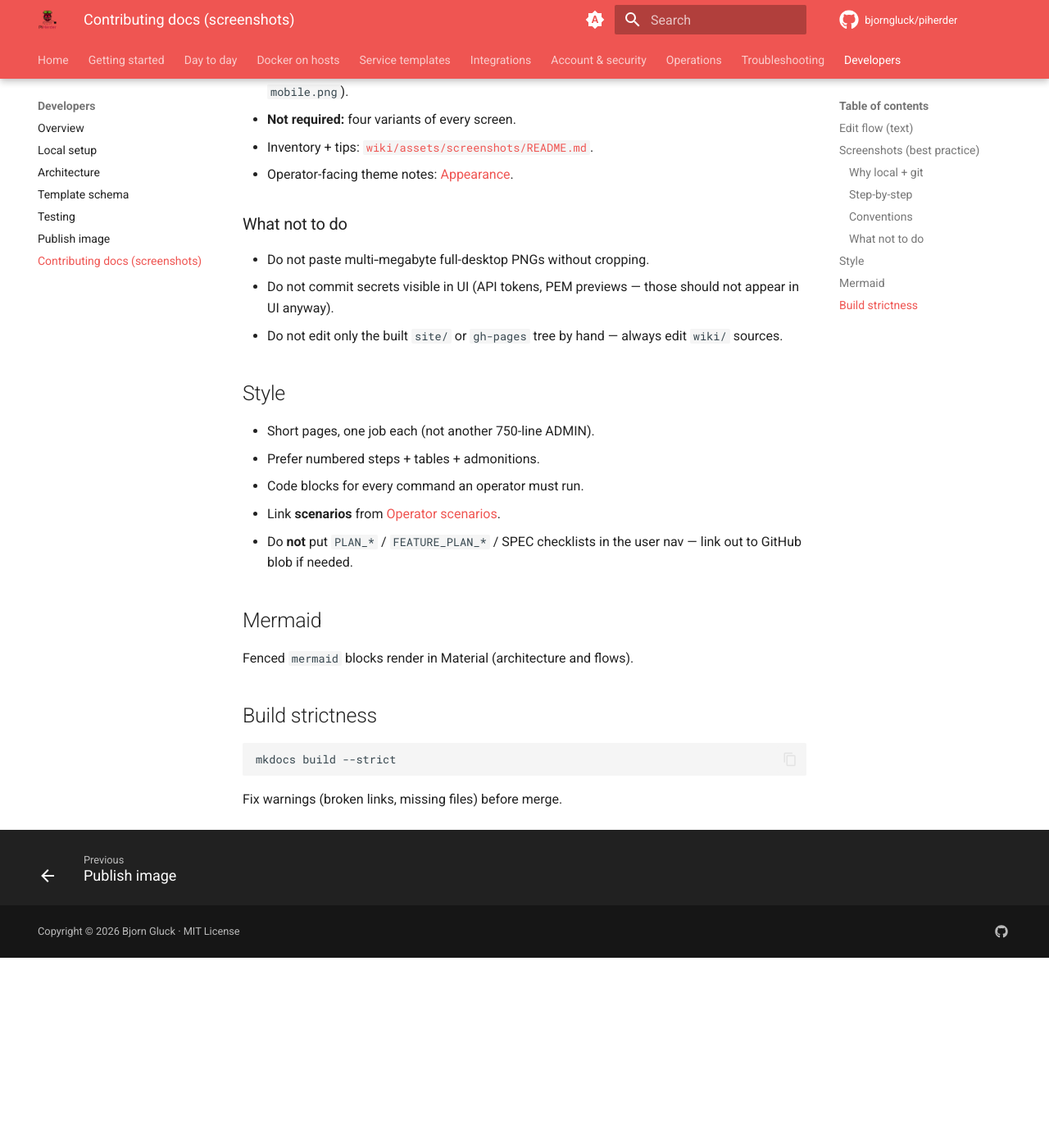
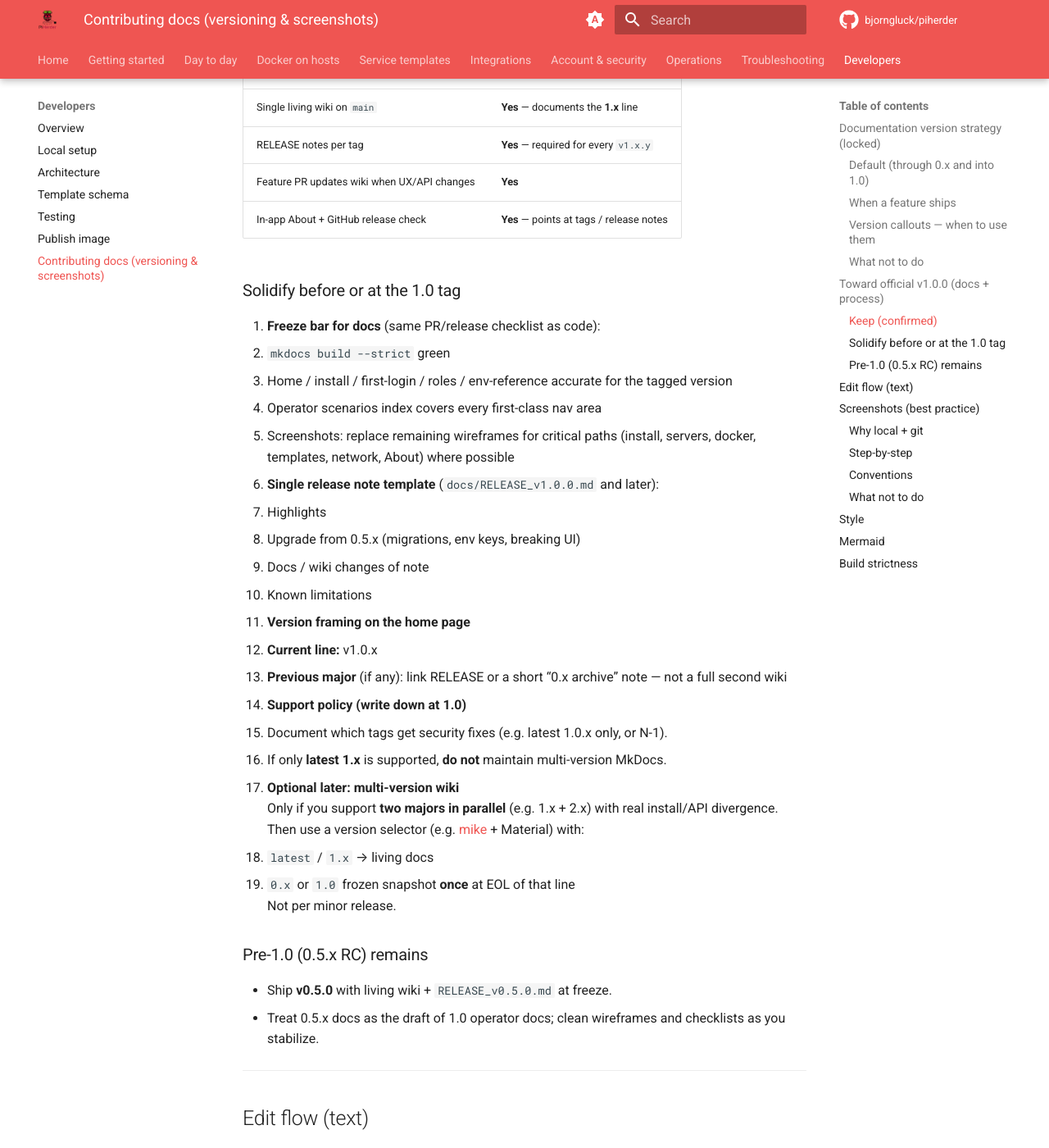
Before and after one commit to bjorngluck/piherder, an MkDocs documentation site: the page built from wiki/developers/contributing-docs.md, in a window 1280 px wide and 1400 px high, scrolled down 1987 px. Shown: the whole window at 82% size. Built offline with MkDocs 1.6.1 and Material for MkDocs 9.7.7, drawn with Linux system fonts in a browser that asks for light colours; comment, search, counter and statistics services are not loaded; before the commit the page ends 3155 px from its top, so only the background shows below that; some of the changed text lies outside the part shown.

Commit message:
docs: solidify living-wiki version strategy and v1.0 docs freeze
Document single operator wiki + RELEASE notes, version callouts, and the
path to multi-version docs only if parallel majors need support. Link from
CONTRIBUTING and PLAN.

````diff
--- a/mkdocs.yml
+++ b/mkdocs.yml
@@ -196,4 +196,4 @@
       - Template schema: developers/templates-schema.md
       - Testing: developers/testing.md
       - Publish image: developers/publish-image.md
-      - Contributing docs (screenshots): developers/contributing-docs.md
+      - Contributing docs (versioning & screenshots): developers/contributing-docs.md
--- a/wiki/developers/contributing-docs.md
+++ b/wiki/developers/contributing-docs.md
@@ -1,6 +1,102 @@
 # Contributing to this wiki
 
 Docs are **Markdown in git** under `wiki/`, built with **MkDocs Material**, published to **GitHub Pages**.
+
+Repo-level contributor rules: [CONTRIBUTING.md](https://github.com/bjorngluck/piherder/blob/main/CONTRIBUTING.md).
+
+## Documentation version strategy (locked)
+
+### Default (through 0.x and into 1.0)
+
+| Layer | Role |
+|-------|------|
+| **`wiki/` → github.io** | **How it works now** — single living operator guide for the current line |
+| **`docs/RELEASE_vX.Y.Z.md`** | **What changed in this version** — upgrade notes, features, breaking changes |
+| **GitHub Releases** | Same narrative as RELEASE notes + tags (in-app About / update banner link here) |
+| **`docs/PLAN_*` · `FEATURE_PLAN_*` · SPEC** | Maintainer planning only — **not** in operator nav |
+
+**Do not** create a separate full wiki tree per minor/patch (no `wiki-v0.5/`, `wiki-v0.6/` forks).
+
+### When a feature ships
+
+1. **Update the existing page** (or add one page if the topic is new).
+2. Prefer the same PR (or same release branch) as the code.
+3. If behaviour depends on version, add a short callout on the **section**, not a whole parallel site:
+
+   ```markdown
+   !!! note "Availability"
+       Available from **v0.5.0**. Older tags lack this UI.
+   ```
+
+4. Put the release story in **`docs/RELEASE_vX.Y.Z.md`** (created at freeze / tag).
+5. Bump in-app version constants when tagging (`app/version_info.py`, `pyproject.toml`) so About + update checks stay honest.
+
+### Version callouts — when to use them
+
+| Situation | What to write |
+|-----------|----------------|
+| New capability | *Requires PiHerder ≥ **vX.Y.Z**.* |
+| Behaviour change | Short *Before / after* or *Upgrade note* |
+| Breaking change | RELEASE notes **and** an admonition on the page operators will hit |
+| Env flag / optional | Env reference + one line on the feature page |
+| Entire major line still supported | Only then consider multi-version docs (see **v1.0** below) |
+
+### What not to do
+
+- Do not leave operator docs describing removed defaults (e.g. seeded admin) without a release note.
+- Do not dump full `PLAN_*` / SPEC checklists into the user-facing wiki.
+- Do not hand-edit built `site/` or `gh-pages` — always edit `wiki/` sources.
+
+---
+
+## Toward official **v1.0.0** (docs + process)
+
+Goal for **1.0.0**: operators can install, run day-to-day fleet ops, and upgrade with **one clear story** — not a maze of versioned sites.
+
+### Keep (confirmed)
+
+| Practice | At 1.0 |
+|----------|--------|
+| Single living wiki on `main` | **Yes** — documents the **1.x** line |
+| RELEASE notes per tag | **Yes** — required for every `v1.x.y` |
+| Feature PR updates wiki when UX/API changes | **Yes** |
+| In-app About + GitHub release check | **Yes** — points at tags / release notes |
+
+### Solidify before or at the 1.0 tag
+
+1. **Freeze bar for docs** (same PR/release checklist as code):
+   - `mkdocs build --strict` green
+   - Home / install / first-login / roles / env-reference accurate for the tagged version
+   - Operator scenarios index covers every first-class nav area
+   - Screenshots: replace remaining wireframes for critical paths (install, servers, docker, templates, network, About) where possible
+
+2. **Single release note template** (`docs/RELEASE_v1.0.0.md` and later):
+   - Highlights
+   - Upgrade from 0.5.x (migrations, env keys, breaking UI)
+   - Docs / wiki changes of note
+   - Known limitations
+
+3. **Version framing on the home page**
+   - **Current line:** v1.0.x
+   - **Previous major** (if any): link RELEASE or a short “0.x archive” note — not a full second wiki
+
+4. **Support policy (write down at 1.0)**
+   - Document which tags get security fixes (e.g. latest 1.0.x only, or N-1).
+   - If only **latest 1.x** is supported, **do not** maintain multi-version MkDocs.
+
+5. **Optional later: multi-version wiki**
+   Only if you support **two majors in parallel** (e.g. 1.x + 2.x) with real install/API divergence.
+   Then use a version selector (e.g. [mike](https://github.com/jimporter/mike) + Material) with:
+   - `latest` / `1.x` → living docs
+   - `0.x` or `1.0` frozen snapshot **once** at EOL of that line
+   Not per minor release.
+
+### Pre-1.0 (0.5.x RC) remains
+
+- Ship **v0.5.0** with living wiki + `RELEASE_v0.5.0.md` at freeze.
+- Treat 0.5.x docs as the draft of 1.0 operator docs; clean wireframes and checklists as you stabilize.
+
+---
 
 ## Edit flow (text)
 
@@ -78,6 +174,7 @@
 - Code blocks for every command an operator must run.
 - Link **scenarios** from [Operator scenarios](../getting-started/operator-scenarios.md).
 - Do **not** put `PLAN_*` / `FEATURE_PLAN_*` / SPEC checklists in the user nav — link out to GitHub blob if needed.
+- Feature availability: use a short admonition (*Available from **vX.Y.Z***) rather than duplicating pages.
 
 ## Mermaid
 
````
Also changed, not shown: CONTRIBUTING.md (+18 -2 lines), docs/PLAN_v0.5.0.md (+1 -0 lines), wiki/developers/index.md (+1 -1 lines).
